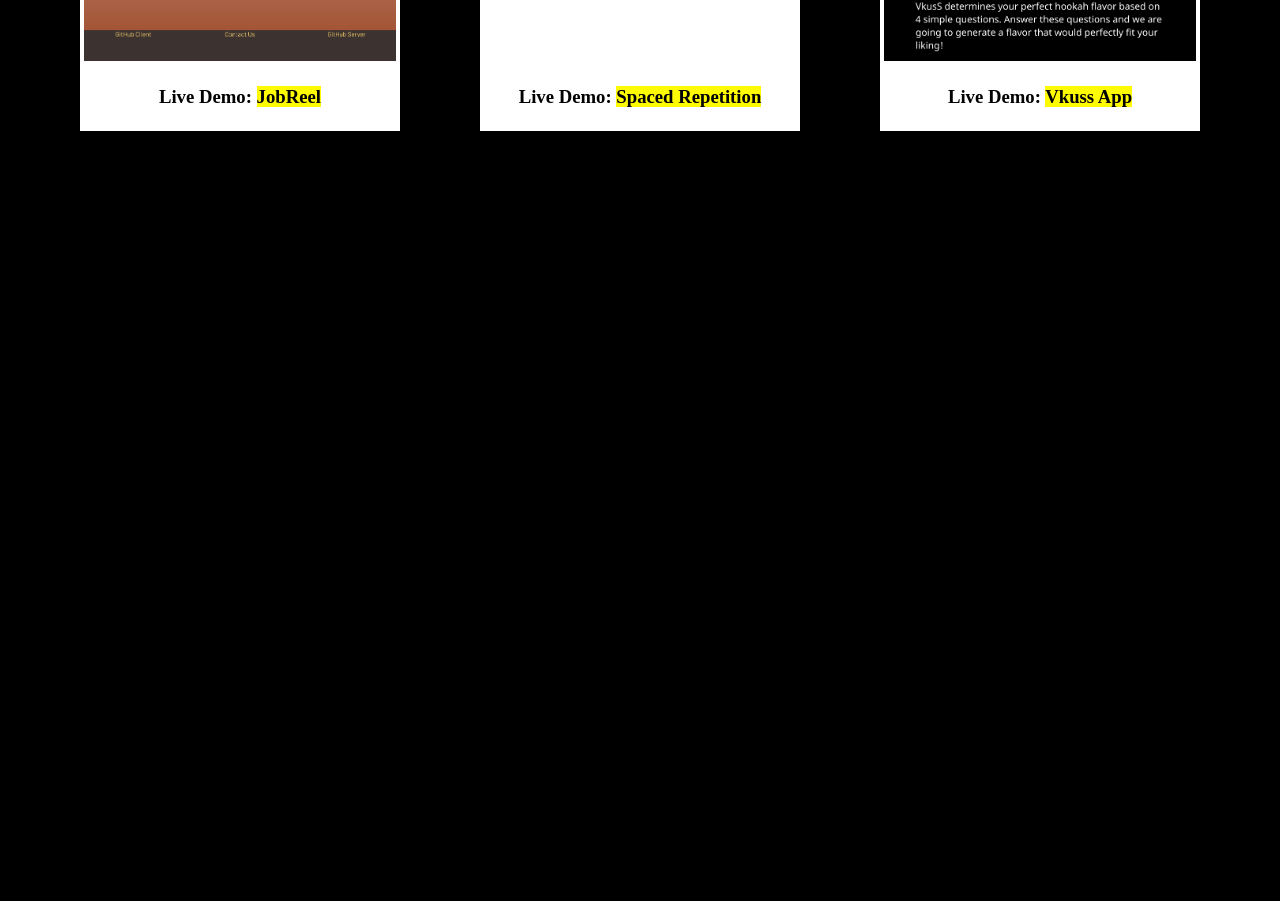
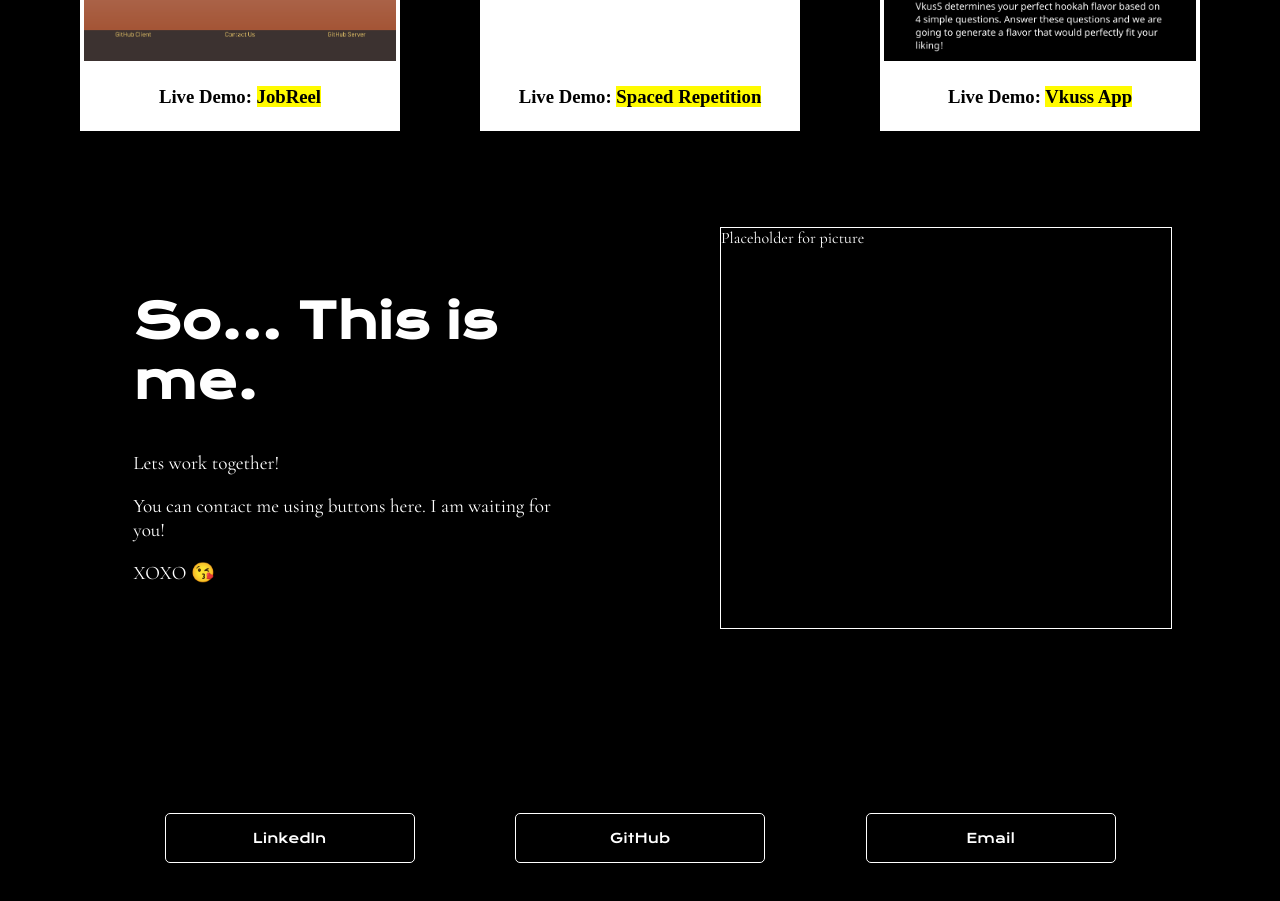
Before and after one commit to aldibatyr/portfolio_2.0, a React (Create React App) app: page /showcase in a window 1280 px wide. Shown: the part 3099-4000 px from the top of the page. Built offline with nearby package versions, Linux system fonts and the light colour scheme; a web font is replaced by a local one.

Commit message:
finished contact, only images left to upload

```diff
--- a/src/Components/Contact/Contact.css
+++ b/src/Components/Contact/Contact.css
@@ -1,4 +1,61 @@
 .contact {
-  height: 100vh;
+  max-height: 100%;
+  min-height: 100vh;
   width: 100vw;
 }
+
+.contactContent {
+  width: 100vw;
+  min-height: 100vh;
+  max-height: 100%;
+  display: flex;
+  flex-wrap: wrap;
+  justify-content: space-evenly;
+  align-items: center;
+}
+
+.contactText {
+  min-width: 290px;
+  min-height: 200px;
+  margin: 0 5%;
+}
+
+.contactTitle {
+  font-family: 'Krona One', sans-serif;
+  font-size: 2em;
+}
+
+.contactMainText {
+  font-size: 1.2em;
+}
+
+.contactImage {
+  border: 1px solid white;
+  max-width: 450px;
+  max-height: 450px;
+  width: 40vw;
+  height: 50vh;
+  min-width: 310px;
+  min-height: 310px;
+}
+
+.contactLinks {
+  width: 100%;
+  margin: 0 5%;
+  display: flex;
+  justify-content: space-evenly;
+  flex-flow: wrap row;
+  align-items: center;
+}
+
+.social {
+  width: 250px;
+  height: 50px;
+}
+
+@media screen and (max-width: 768px) {
+  .contactLinks {
+    flex-direction: column;
+
+  }
+}
--- a/src/Components/Contact/Contact.js
+++ b/src/Components/Contact/Contact.js
@@ -1,10 +1,48 @@
 import React from 'react'
 import './Contact.css';
+import ScrollAnimation from 'react-animate-on-scroll';
+import "animate.css/animate.min.css";
 
 const Contact = () => {
   return (
     <section id="contact" className="contact">
-
+      <div className="contactContent">
+        <ScrollAnimation
+          animateIn='slideInLeft'
+          animateOut='slideOutLeft'
+        >
+          <div className='contactText'>
+            <div className='contactTitle'>
+              <h1>So... This is me.</h1>
+            </div>
+            <ScrollAnimation
+              animateIn='slideInLeft'
+              animateOut='slideOutLeft'
+            >
+              <div className='contactMainText'>
+                <p>
+                  Lets work together!<br/>
+                </p>
+                <p>
+                  You can contact me using buttons here.
+                  I am waiting for you!
+                </p>
+                <p>
+                  XOXO <span role='img' aria-label='accessible-emoji'>😘</span>
+                </p>
+              </div>
+            </ScrollAnimation>
+          </div>
+        </ScrollAnimation>
+        <div className='contactImage'>
+          Placeholder for picture
+        </div>
+        <div className='contactLinks'>
+          <a href="https://linkedin.com/in/aldibatyr" rel="noopener noreferrer" target="_blank"><button className='button social'>LinkedIn</button></a>
+          <a href="https://github.com/aldibatyr" rel="noopener noreferrer" target="_blank"><button className='button social'>GitHub</button></a>
+          <a href="mailto:aldibatyrbekov@gmail.com" rel="noopener noreferrer" target="_blank"><button className='button social'>Email</button></a>
+        </div>
+      </div>
     </section>
   )
 }
--- a/src/Components/ProjectCard/ProjectCard.css
+++ b/src/Components/ProjectCard/ProjectCard.css
@@ -1,5 +1,6 @@
 .projectCard {
   max-width: 320px;
+  max-height: 386px;
   margin-bottom: 10px;
   transition: 0.5s;
 }
--- a/src/Components/Projects/Projects.js
+++ b/src/Components/Projects/Projects.js
@@ -11,7 +11,6 @@
         <div className="projectsContentText">
           <ScrollAnimation
             animateIn='slideInRight'
-            animateOut='slideOutRight'
             duration='1.5'
           >
             <div className="projectsTitle">
@@ -19,8 +18,8 @@
             </div>
           </ScrollAnimation>
           <ScrollAnimation
-            animateIn='slideInLeft'
-            animateOut='slideOutLeft'
+            animateIn='slideInRight'
+            animateOut='slideOutRight'
             duration='1.5'
             delay='150'
           >
```
